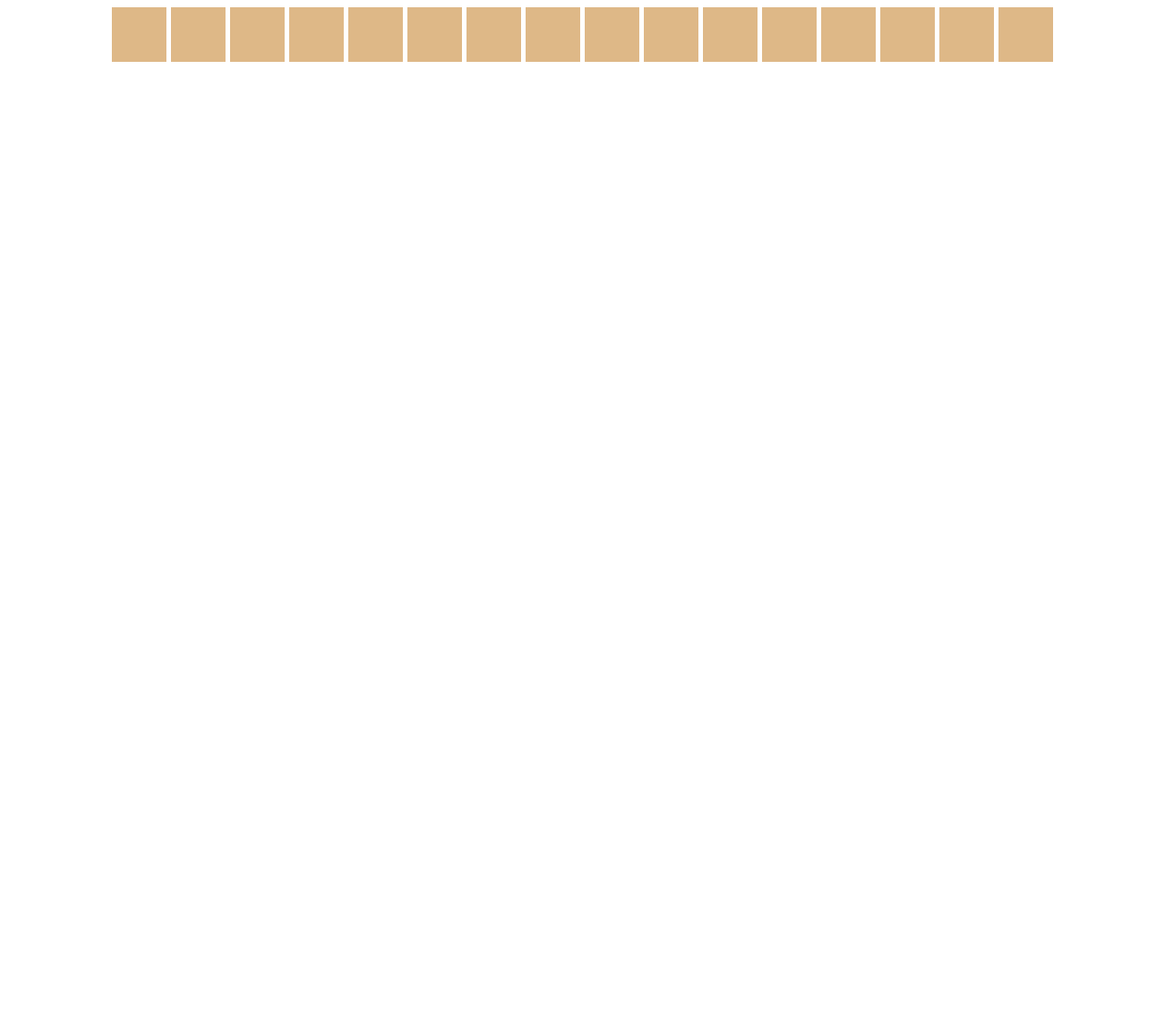
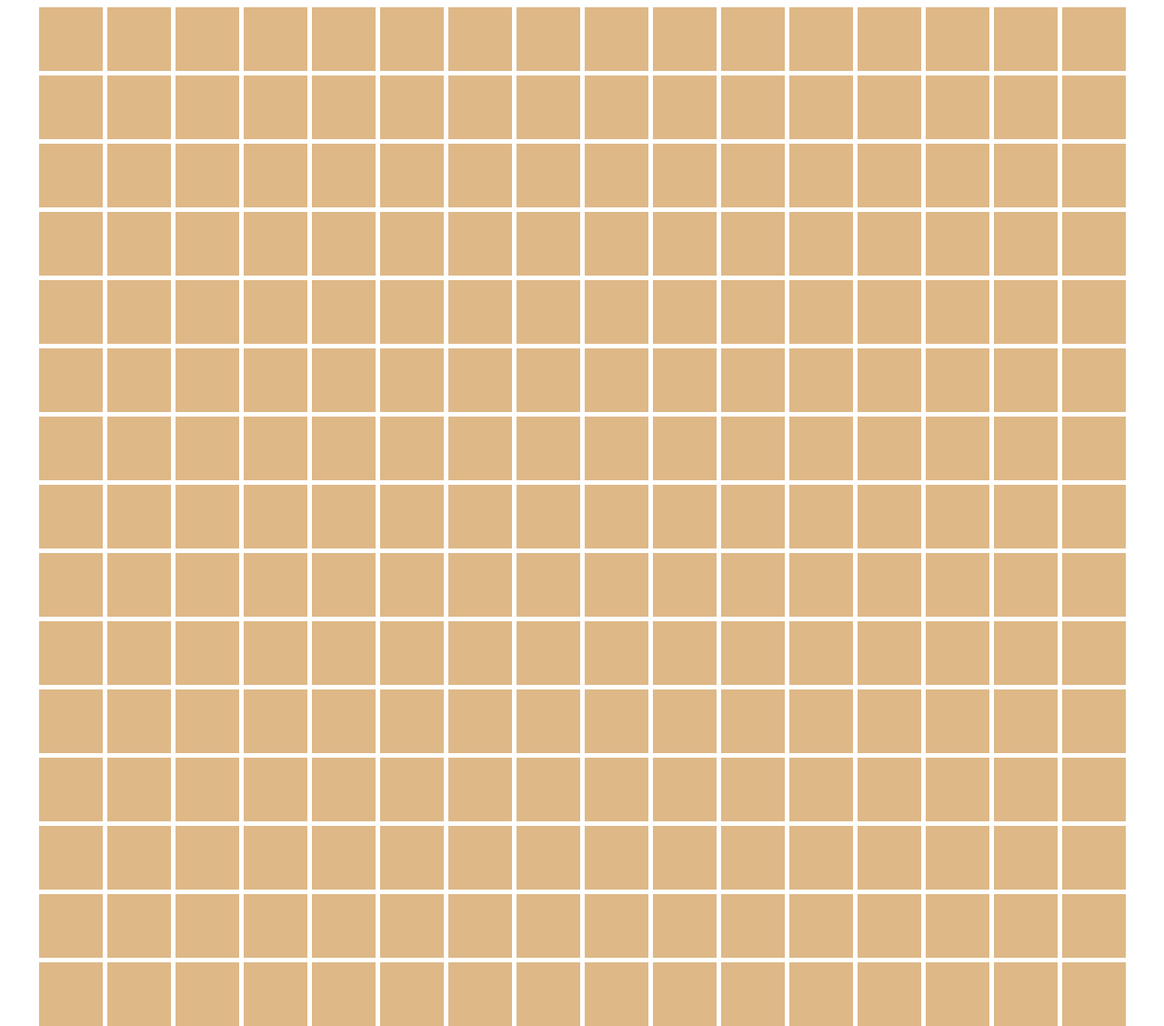
Before and after one commit to ioumar/Etch-a-Sketch, a plain HTML site: page index.html in a window 1280 px wide. Shown: the top 1128 px of the page at 91% size. Before the commit the page ends 800 px from the top, so only its background shows below. Drawn offline with Linux system fonts and the light colour scheme.

Commit message:
Création d'une grille contenant 16 carrés en colonne et 16 en ligne

```diff
--- a/script.js
+++ b/script.js
@@ -1,7 +1,13 @@
 const squareContainer = document.querySelector('.container');
+const squareNumber = 16;
 
-for(let i=0; i<16; i++){
-    let square = document.createElement('div');
-    square.classList.add('square');
-    squareContainer.appendChild(square);
+
+
+for(let i=0; i<squareNumber; i++){
+    for(let j=0; j<squareNumber; j++){
+        let square = document.createElement('div');
+        square.classList.add('square');
+        squareContainer.appendChild(square);
+    }
+
 }
--- a/style.css
+++ b/style.css
@@ -1,11 +1,12 @@
 .container{
     display: flex;
+    flex-wrap: wrap;
     justify-content: center;
     gap: 5px;
 }
 
 .square{
-    width: 60px;
-    height: 60px;
+    min-width: 70px;
+    min-height: 70px;
     background-color: burlywood;
 }
```
